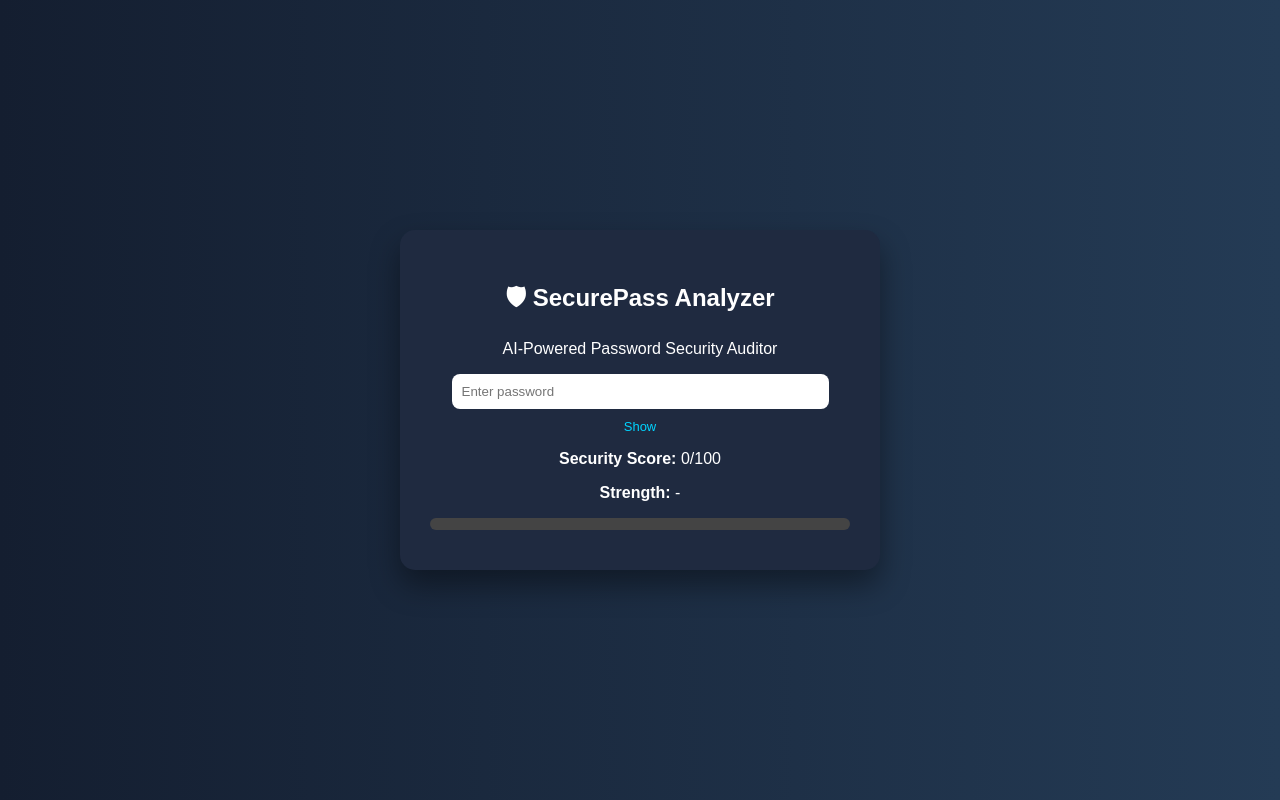
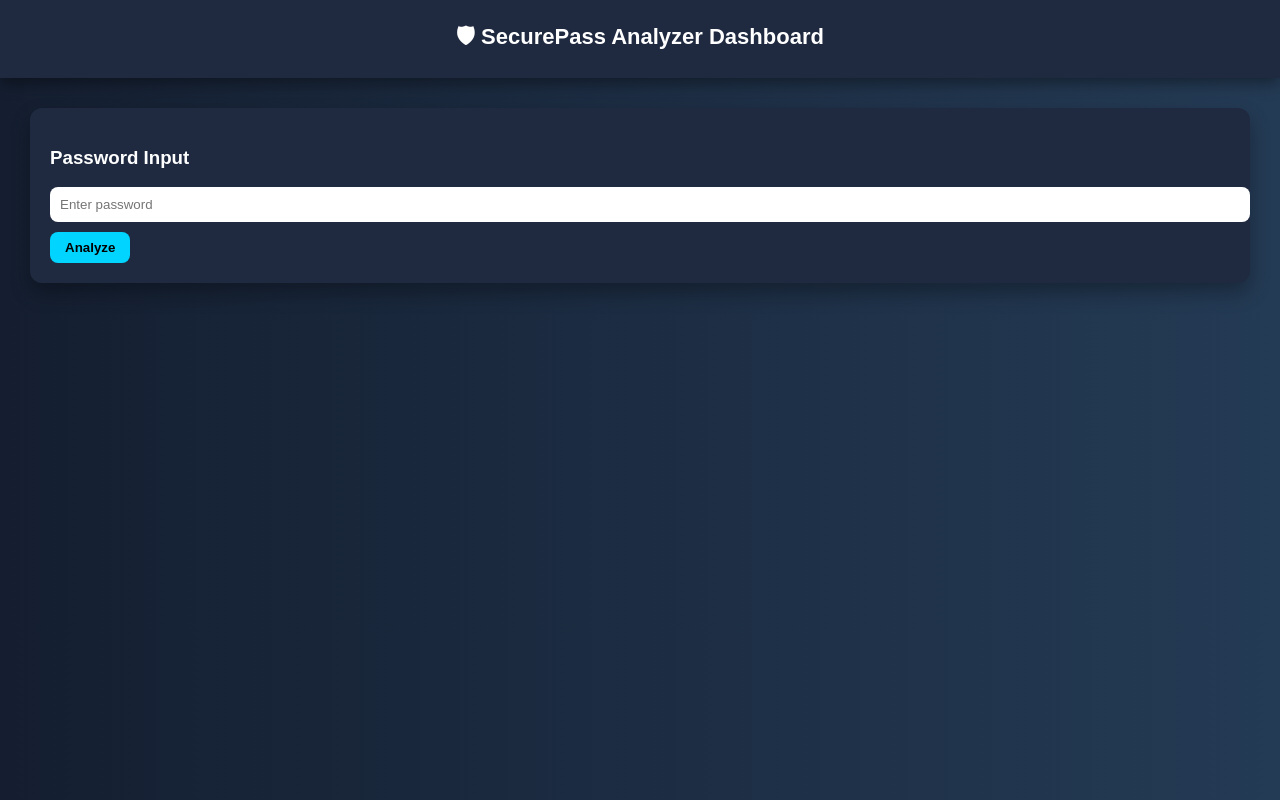
Before and after one commit to mandyamkiran/SecurePass-Analyzer, a Flask app: page / in a window 1280 px wide. Run offline with Flask 3, Linux system fonts and the light colour scheme.

Commit message:
Converted UI into professional dashboard layout

```diff
--- a/templates/index.html
+++ b/templates/index.html
@@ -1,41 +1,54 @@
 <!DOCTYPE html>
 <html>
 <head>
-    <title>SecurePass Analyzer</title>
+    <title>SecurePass Analyzer Dashboard</title>
+
     <style>
         body {
+            margin: 0;
             font-family: Arial, sans-serif;
             background: linear-gradient(to right, #141e30, #243b55);
-            display: flex;
-            justify-content: center;
-            align-items: center;
-            height: 100vh;
-            margin: 0;
             color: white;
         }
 
-        .container {
+        header {
             background: #1f2a40;
+            padding: 20px;
+            text-align: center;
+            font-size: 22px;
+            font-weight: bold;
+            box-shadow: 0 5px 15px rgba(0,0,0,0.4);
+        }
+
+        .dashboard {
+            display: grid;
+            grid-template-columns: repeat(auto-fit, minmax(320px, 1fr));
+            gap: 20px;
             padding: 30px;
-            border-radius: 15px;
-            width: 420px;
-            box-shadow: 0 15px 30px rgba(0,0,0,0.4);
-            text-align: center;
+        }
+
+        .card {
+            background: #1f2a40;
+            padding: 20px;
+            border-radius: 12px;
+            box-shadow: 0 10px 20px rgba(0,0,0,0.3);
         }
 
         input {
-            width: 85%;
+            width: 100%;
             padding: 10px;
             border-radius: 8px;
             border: none;
             margin-bottom: 10px;
         }
 
-        .toggle {
+        button {
+            padding: 8px 15px;
+            border-radius: 8px;
+            border: none;
+            background: #00d4ff;
+            font-weight: bold;
             cursor: pointer;
-            color: #00d4ff;
-            font-size: 13px;
-            margin-bottom: 10px;
         }
 
         .progress-bar {
@@ -48,124 +61,95 @@
 
         .progress-fill {
             height: 12px;
-            width: 0%;
             transition: width 0.4s ease-in-out;
         }
 
-        .result {
-            margin-top: 20px;
-            text-align: left;
-            font-size: 14px;
+        .hash-box {
+            word-wrap: break-word;
+            background: #2f3b55;
+            padding: 8px;
+            border-radius: 6px;
+            font-size: 11px;
         }
 
-        .suggestions {
-            margin-top: 10px;
-            font-size: 13px;
-            color: #ffcc00;
-        }
-
-        button {
-            padding: 10px 20px;
-            border: none;
-            border-radius: 8px;
-            background: #00d4ff;
-            color: black;
-            cursor: pointer;
-            font-weight: bold;
-            margin-top: 10px;
+        ul {
+            padding-left: 18px;
         }
     </style>
 </head>
 <body>
 
-<div class="container">
-    <h2>🛡 SecurePass Analyzer</h2>
-    <p>AI-Powered Password Security Auditor</p>
+<header>
+    🛡 SecurePass Analyzer Dashboard
+</header>
 
-    <input type="password" id="password" placeholder="Enter password">
-    <div class="toggle" onclick="togglePassword()">Show</div>
+<form method="POST">
+<div class="dashboard">
 
-    <p><strong>Security Score:</strong> <span id="score">0</span>/100</p>
-    <p><strong>Strength:</strong> <span id="strengthLabel">-</span></p>
-
-    <div class="progress-bar">
-        <div id="progressFill" class="progress-fill"></div>
+    <!-- Password Input Card -->
+    <div class="card">
+        <h3>Password Input</h3>
+        <input type="password" id="password" name="password" placeholder="Enter password" required>
+        <button type="submit">Analyze</button>
     </div>
 
-    <div class="suggestions" id="suggestions"></div>
+    {% if result %}
+
+    <!-- Security Score Card -->
+    <div class="card">
+        <h3>Security Score</h3>
+        <p><strong>{{ result.score }}/100</strong></p>
+        <p style="color: {{ result.color }};"><strong>{{ result.strength_label }}</strong></p>
+
+        <div class="progress-bar">
+            <div class="progress-fill"
+                 style="width: {{ result.score }}%; background: {{ result.color }};">
+            </div>
+        </div>
+    </div>
+
+    <!-- Crack Time Card -->
+    <div class="card">
+        <h3>Crack Time Simulation</h3>
+        <p><strong>{{ result.crack_time }}</strong></p>
+        <p style="font-size: 12px;">@ 1 Billion guesses/sec</p>
+    </div>
+
+    <!-- AI Suggestions Card -->
+    <div class="card">
+        <h3>AI Security Suggestions</h3>
+
+        {% if result.warning %}
+        <p style="color:red;"><strong>{{ result.warning }}</strong></p>
+        {% endif %}
+
+        {% if result.suggestions %}
+        <ul>
+            {% for tip in result.suggestions %}
+            <li>{{ tip }}</li>
+            {% endfor %}
+        </ul>
+        {% else %}
+        <p>Excellent password!</p>
+        {% endif %}
+    </div>
+
+    <!-- Hash + Generated Password -->
+    <div class="card">
+        <h3>Security Details</h3>
+        <p><strong>Entropy:</strong> {{ result.entropy }} bits</p>
+
+        <p><strong>SHA-256 Hash:</strong></p>
+        <div class="hash-box">{{ result.hash }}</div>
+
+        <p><strong>Suggested Strong Password:</strong></p>
+        <div class="hash-box">{{ result.suggested }}</div>
+    </div>
+
+    {% endif %}
 
 </div>
-
-<script>
-const passwordInput = document.getElementById("password");
-const scoreText = document.getElementById("score");
-const strengthLabel = document.getElementById("strengthLabel");
-const progressFill = document.getElementById("progressFill");
-const suggestionsBox = document.getElementById("suggestions");
-
-passwordInput.addEventListener("input", function () {
-    const password = passwordInput.value;
-
-    let score = 0;
-    let suggestions = [];
-
-    if (password.length >= 12) score += 25;
-    else if (password.length >= 8) score += 15;
-    else if (password.length > 0) score += 5;
-
-    if (/[a-z]/.test(password)) score += 15;
-    else suggestions.push("Add lowercase letters.");
-
-    if (/[A-Z]/.test(password)) score += 15;
-    else suggestions.push("Add uppercase letters.");
-
-    if (/[0-9]/.test(password)) score += 15;
-    else suggestions.push("Include numbers.");
-
-    if (/[^A-Za-z0-9]/.test(password)) score += 15;
-    else suggestions.push("Include special characters.");
-
-    if (password.length < 8)
-        suggestions.push("Use at least 8 characters.");
-
-    score = Math.min(score, 100);
-
-    scoreText.innerText = score;
-    progressFill.style.width = score + "%";
-
-    if (score < 40) {
-        strengthLabel.innerText = "Weak";
-        strengthLabel.style.color = "red";
-        progressFill.style.background = "red";
-    } else if (score < 70) {
-        strengthLabel.innerText = "Moderate";
-        strengthLabel.style.color = "orange";
-        progressFill.style.background = "orange";
-    } else if (score < 85) {
-        strengthLabel.innerText = "Strong";
-        strengthLabel.style.color = "yellow";
-        progressFill.style.background = "yellow";
-    } else {
-        strengthLabel.innerText = "Very Strong";
-        strengthLabel.style.color = "limegreen";
-        progressFill.style.background = "limegreen";
-    }
-
-    suggestionsBox.innerHTML = suggestions.length
-        ? "<strong>AI Suggestions:</strong><br>" + suggestions.join("<br>")
-        : "Excellent password!";
-});
-
-function togglePassword() {
-    if (passwordInput.type === "password") {
-        passwordInput.type = "text";
-        document.querySelector(".toggle").innerText = "Hide";
-    } else {
-        passwordInput.type = "password";
-        document.querySelector(".toggle").innerText = "Show";
-    }
-}
-</script>
+</form>
 
 </body>
 </html>
```
